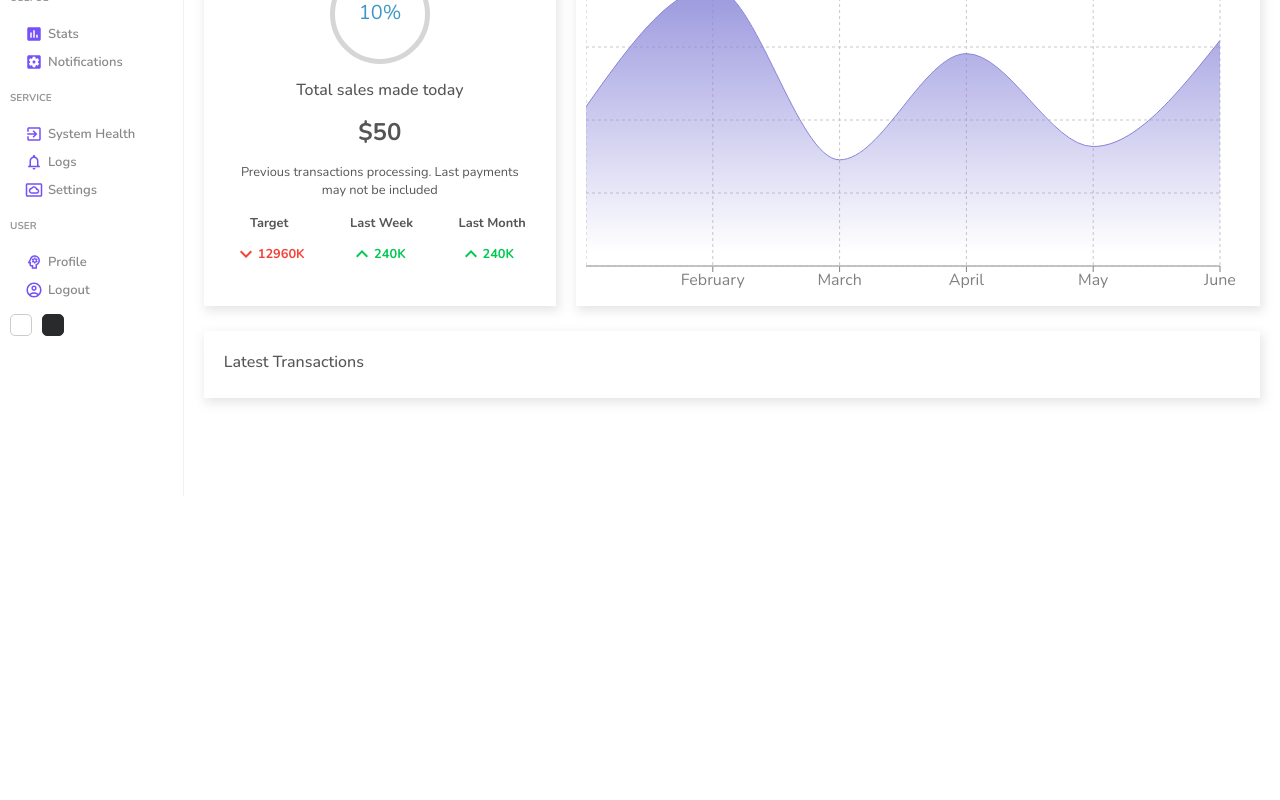
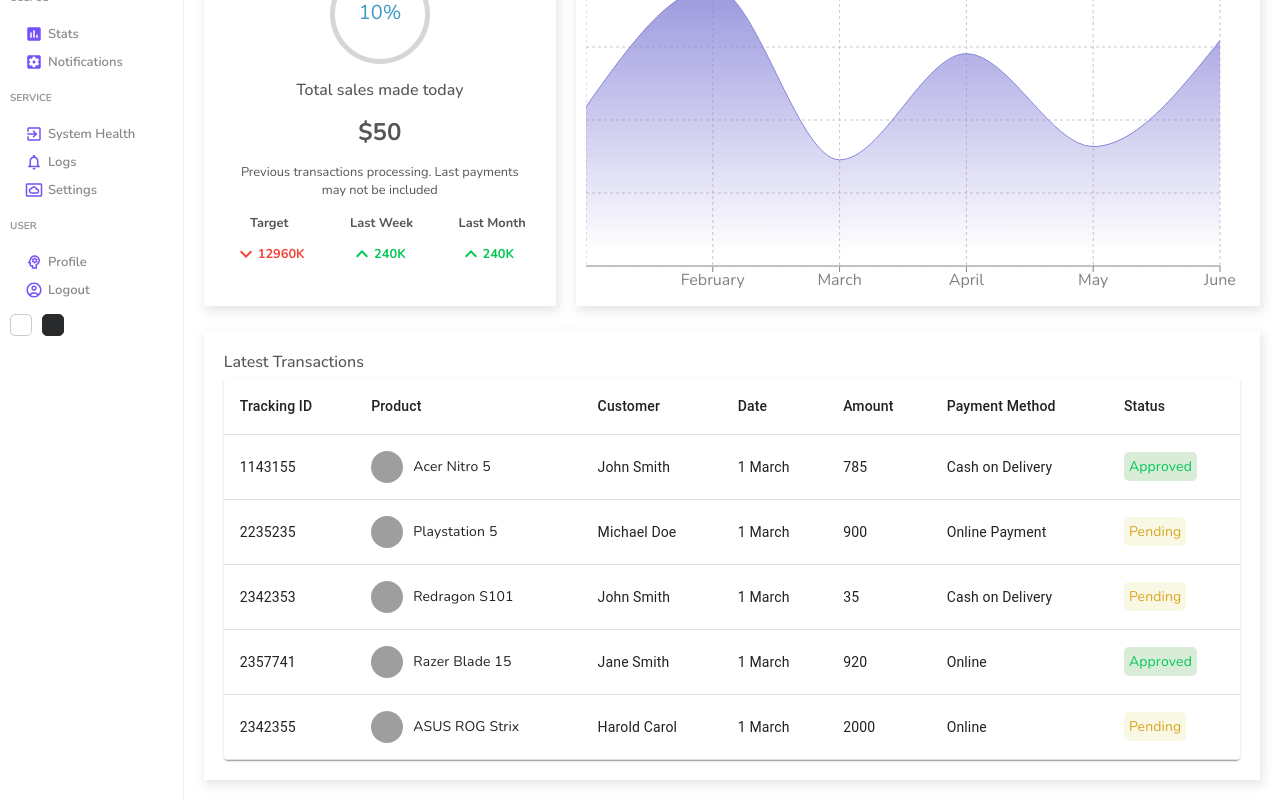
Before and after one commit to BinaryLeo/react_firebase_imageupload, a React (Create React App) app: page / in a window 1280 px wide. Shown: the part 304-1104 px from the top of the page. Before the commit the page ends 800 px from the top, so only its background shows below. Built offline with nearby package versions, Linux system fonts and the light colour scheme; grey boxes are pictures that could not be loaded.

Commit message:
Last Transactions

```diff
--- /dev/null
+++ b/src/components/table/List.jsx
@@ -0,0 +1,102 @@
+import React from 'react';
+import './list.scss';
+import Table from "@mui/material/Table";
+import TableBody from "@mui/material/TableBody";
+import TableCell from "@mui/material/TableCell";
+import TableContainer from "@mui/material/TableContainer";
+import TableHead from "@mui/material/TableHead";
+import TableRow from "@mui/material/TableRow";
+import Paper from "@mui/material/Paper";
+const List = () => {
+    const rows = [
+      {
+        id: 1143155,
+        product: "Acer Nitro 5",
+        img: "https://m.media-amazon.com/images/I/81bc8mA3nKL._AC_UY327_FMwebp_QL65_.jpg",
+        customer: "John Smith",
+        date: "1 March",
+        amount: 785,
+        method: "Cash on Delivery",
+        status: "Approved",
+      },
+      {
+        id: 2235235,
+        product: "Playstation 5",
+        img: "https://m.media-amazon.com/images/I/31JaiPXYI8L._AC_UY327_FMwebp_QL65_.jpg",
+        customer: "Michael Doe",
+        date: "1 March",
+        amount: 900,
+        method: "Online Payment",
+        status: "Pending",
+      },
+      {
+        id: 2342353,
+        product: "Redragon S101",
+        img: "https://m.media-amazon.com/images/I/71kr3WAj1FL._AC_UY327_FMwebp_QL65_.jpg",
+        customer: "John Smith",
+        date: "1 March",
+        amount: 35,
+        method: "Cash on Delivery",
+        status: "Pending",
+      },
+      {
+        id: 2357741,
+        product: "Razer Blade 15",
+        img: "https://m.media-amazon.com/images/I/71wF7YDIQkL._AC_UY327_FMwebp_QL65_.jpg",
+        customer: "Jane Smith",
+        date: "1 March",
+        amount: 920,
+        method: "Online",
+        status: "Approved",
+      },
+      {
+        id: 2342355,
+        product: "ASUS ROG Strix",
+        img: "https://m.media-amazon.com/images/I/81hH5vK-MCL._AC_UY327_FMwebp_QL65_.jpg",
+        customer: "Harold Carol",
+        date: "1 March",
+        amount: 2000,
+        method: "Online",
+        status: "Pending",
+      },
+    ];
+    return (
+      <TableContainer component={Paper} className="table">
+        <Table sx={{ minWidth: 650 }} aria-label="simple table">
+          <TableHead>
+            <TableRow>
+              <TableCell className="tableCell">Tracking ID</TableCell>
+              <TableCell className="tableCell">Product</TableCell>
+              <TableCell className="tableCell">Customer</TableCell>
+              <TableCell className="tableCell">Date</TableCell>
+              <TableCell className="tableCell">Amount</TableCell>
+              <TableCell className="tableCell">Payment Method</TableCell>
+              <TableCell className="tableCell">Status</TableCell>
+            </TableRow>
+          </TableHead>
+          <TableBody>
+            {rows.map((row) => (
+              <TableRow key={row.id}>
+                <TableCell className="tableCell">{row.id}</TableCell>
+                <TableCell className="tableCell">
+                  <div className="cellWrapper">
+                    <img src={row.img} alt="" className="image" />
+                    {row.product}
+                  </div>
+                </TableCell>
+                <TableCell className="tableCell">{row.customer}</TableCell>
+                <TableCell className="tableCell">{row.date}</TableCell>
+                <TableCell className="tableCell">{row.amount}</TableCell>
+                <TableCell className="tableCell">{row.method}</TableCell>
+                <TableCell className="tableCell">
+                  <span className={`status ${row.status}`}>{row.status}</span>
+                </TableCell>
+              </TableRow>
+            ))}
+          </TableBody>
+        </Table>
+      </TableContainer>
+    );
+  };
+
+export default List;
--- /dev/null
+++ b/src/components/table/list.scss
@@ -0,0 +1,26 @@
+.table {
+    .cellWrapper {
+        display: flex;
+        align-items: center;
+    }
+    .image {
+        width: 32px;
+        height: 32px;
+        border-radius: 50%;
+        margin-right: 10px;
+        object-fit: cover;
+    }
+    .status {
+        padding: 5px;
+        border-radius: 5px;
+
+        &.Approved {
+            color: #00c853;
+            background-color: rgba(0, 128, 0, 0.151);
+        }
+        &.Pending {
+            color: rgb(218, 165, 32);
+            background-color: rgba(189, 189, 3, 0.103);
+        }
+    }
+}
--- a/src/pages/home/Home.jsx
+++ b/src/pages/home/Home.jsx
@@ -4,6 +4,7 @@
 import Widgets  from '../../components/widget/Widgets';
 import Featured from '../../components/featured/Featured';
 import Chart from '../../components/chart/Chart';
+import Table from '../../components/table/List';
 const Home = () => {
   return (
     <div className="home">
@@ -22,6 +23,7 @@
         </div>
         <div className="listContainer">
           <div className="listTitle">Latest Transactions</div>
+          <Table/>
         </div>
       </div>
     </div>
```
